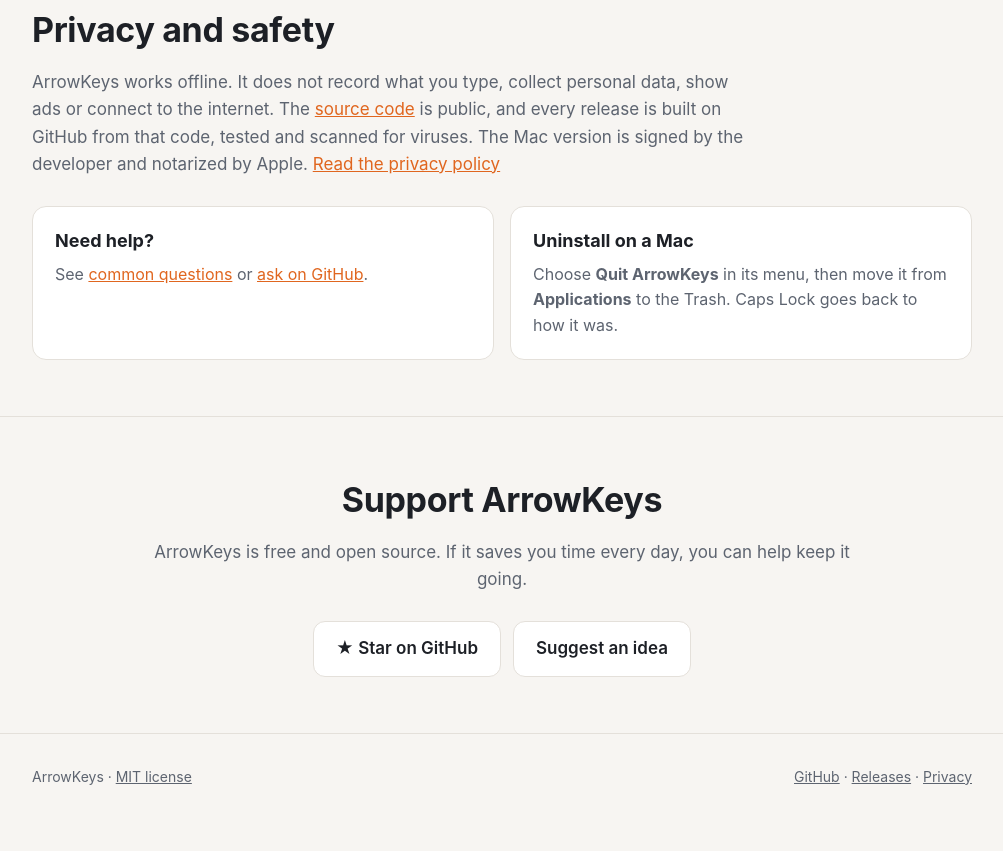
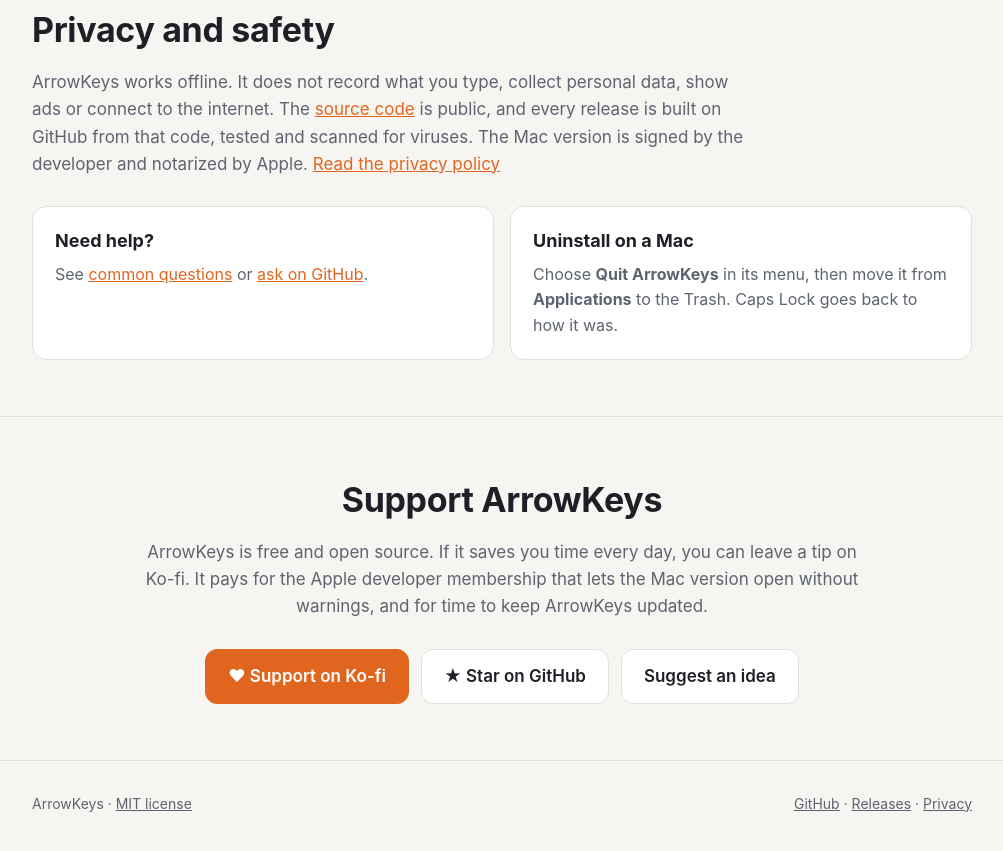
Before and after one commit to nauroman/arrowkeys, a plain HTML site: page docs/index.html in a window 1280 px wide. Shown: the part 4249-5100 px from the top of the page, without its empty margins (138-1141 px from the left). Drawn offline with Linux system fonts and the light colour scheme.

Commit message:
Add a Ko-fi tip link to the website, README and repository
The website's support section gets a Support on Ko-fi button for
ko-fi.com/nauroman. It says the tips pay for the Apple developer
membership and ongoing updates. The README gets the same short section,
and .github/FUNDING.yml makes GitHub show its Sponsor button. The apps
themselves still only link to the website.

Co-Authored-By: Claude Opus 5.5 <noreply@anthropic.com>

```diff
--- a/docs/index.html
+++ b/docs/index.html
@@ -193,9 +193,9 @@
   <section id="support" class="support">
     <div class="wrap">
       <h2>Support ArrowKeys</h2>
-      <p class="sub">ArrowKeys is free and open source. If it saves you time every day, you can help keep it going.</p>
+      <p class="sub">ArrowKeys is free and open source. If it saves you time every day, you can leave a tip on Ko-fi. It pays for the Apple developer membership that lets the Mac version open without warnings, and for time to keep ArrowKeys updated.</p>
       <div class="buttons">
-        <!-- DONATE_BUTTON: add the donation link here once the account exists. -->
+        <a class="btn primary" href="https://ko-fi.com/nauroman">♥ Support on Ko-fi</a>
         <a class="btn" href="https://github.com/nauroman/arrowkeys">★ Star on GitHub</a>
         <a class="btn" href="https://github.com/nauroman/arrowkeys/issues">Suggest an idea</a>
       </div>
```
Also changed, not shown: 2 other files.
